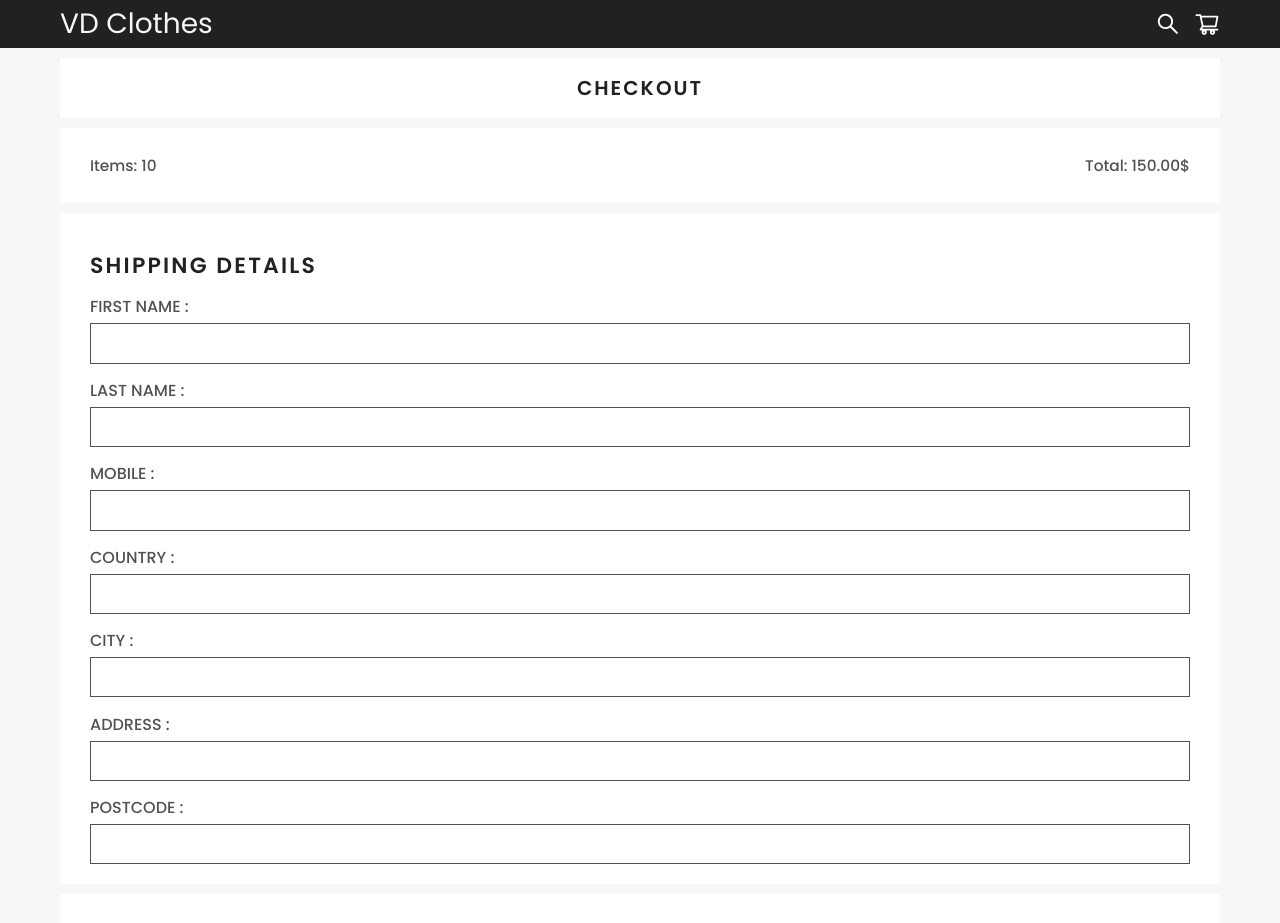
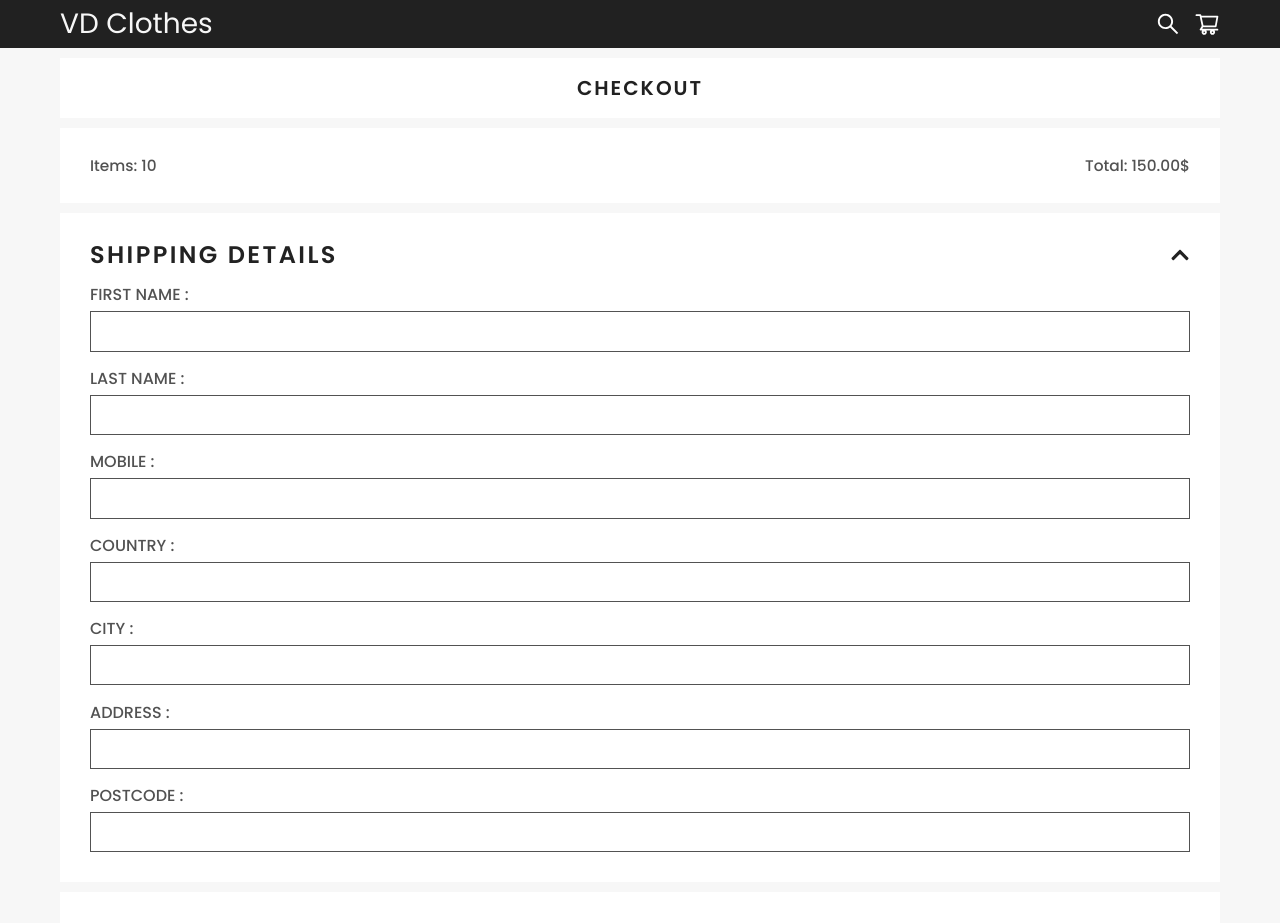
Before and after one commit to victordulap/step-final-project-ecommerce, a React (Create React App) app in the folder front-end/: page /checkout in a window 1280 px wide. Shown: the top 923 px of the page. Built offline with nearby package versions, Linux system fonts and the light colour scheme.

Commit message:
added hiding and showing form details

```diff
--- a/front-end/src/pages/Checkout/index.js
+++ b/front-end/src/pages/Checkout/index.js
@@ -1,7 +1,11 @@
-import React from 'react';
+import React, { useState } from 'react';
 import './style.scss';
+import { FaChevronUp, FaChevronDown } from 'react-icons/fa';
 
 const Checkout = () => {
+  const [isPaymentFormHidden, setIsPaymentFormHidden] = useState(false);
+  const [isShippingFormHidden, setIsShippingFormHidden] = useState(false);
+
   const paymentFormFields = [
     {
       label: 'card number',
@@ -78,10 +82,27 @@ const Checkout = () => {
           <p>total: 150.00$</p>
         </section>
         <section className="form-section shipping-address">
-          <h2 className="form-title  letter-spacing">shipping details</h2>
+          <header>
+            <h2 className="form-title letter-spacing">shipping details</h2>
+            {isShippingFormHidden ? (
+              <FaChevronDown
+                className="toggle-form"
+                onClick={() => setIsShippingFormHidden(false)}
+              />
+            ) : (
+              <FaChevronUp
+                className="toggle-form"
+                onClick={() => setIsShippingFormHidden(true)}
+              />
+            )}
+          </header>
           <form>
             {shippingFormFields.map((field) => (
-              <div className="form-item" key={`form-item-ship-${field.key}`}>
+              <div
+                style={isShippingFormHidden ? { display: 'none' } : {}}
+                className="form-item"
+                key={`form-item-ship-${field.key}`}
+              >
                 <label htmlFor={field.key}>{field.label} :</label>
                 {field.component}
               </div>
@@ -89,10 +110,27 @@ const Checkout = () => {
           </form>
         </section>
         <section className="form-section payment-details">
-          <h2 className="form-title letter-spacing">payment details</h2>
+          <header>
+            <h2 className="form-title letter-spacing">payment details</h2>
+            {isPaymentFormHidden ? (
+              <FaChevronDown
+                className="toggle-form"
+                onClick={() => setIsPaymentFormHidden(false)}
+              />
+            ) : (
+              <FaChevronUp
+                className="toggle-form"
+                onClick={() => setIsPaymentFormHidden(true)}
+              />
+            )}
+          </header>
           <form>
             {paymentFormFields.map((field) => (
-              <div className="form-item" key={`form-item-pay-${field.key}`}>
+              <div
+                style={isPaymentFormHidden ? { display: 'none' } : {}}
+                className="form-item"
+                key={`form-item-pay-${field.key}`}
+              >
                 <label className="letter-spacing" htmlFor={field.key}>
                   {field.label} :
                 </label>
--- a/front-end/src/pages/Checkout/style.scss
+++ b/front-end/src/pages/Checkout/style.scss
@@ -26,13 +26,28 @@ main.checkout {
   }
 
   section.form-section {
-    .form-title {
-      text-transform: uppercase;
-      font-size: 2.2em;
-      color: $neutral-dark-300;
-      font-weight: 600;
-      margin-bottom: 1em;
-      padding-top: 1em;
+    font-size: 1rem;
+    padding: 3rem 3rem;
+
+    header {
+      display: flex;
+      align-items: center;
+      margin-bottom: 2em;
+      .form-title {
+        display: block;
+        flex: 1 0 auto;
+        text-transform: uppercase;
+        font-size: 2.4em;
+        color: $neutral-dark-300;
+        font-weight: 600;
+      }
+
+      .toggle-form {
+        font-size: 2em;
+        background: none;
+        height: auto;
+        cursor: pointer;
+      }
     }
 
     form {
```
